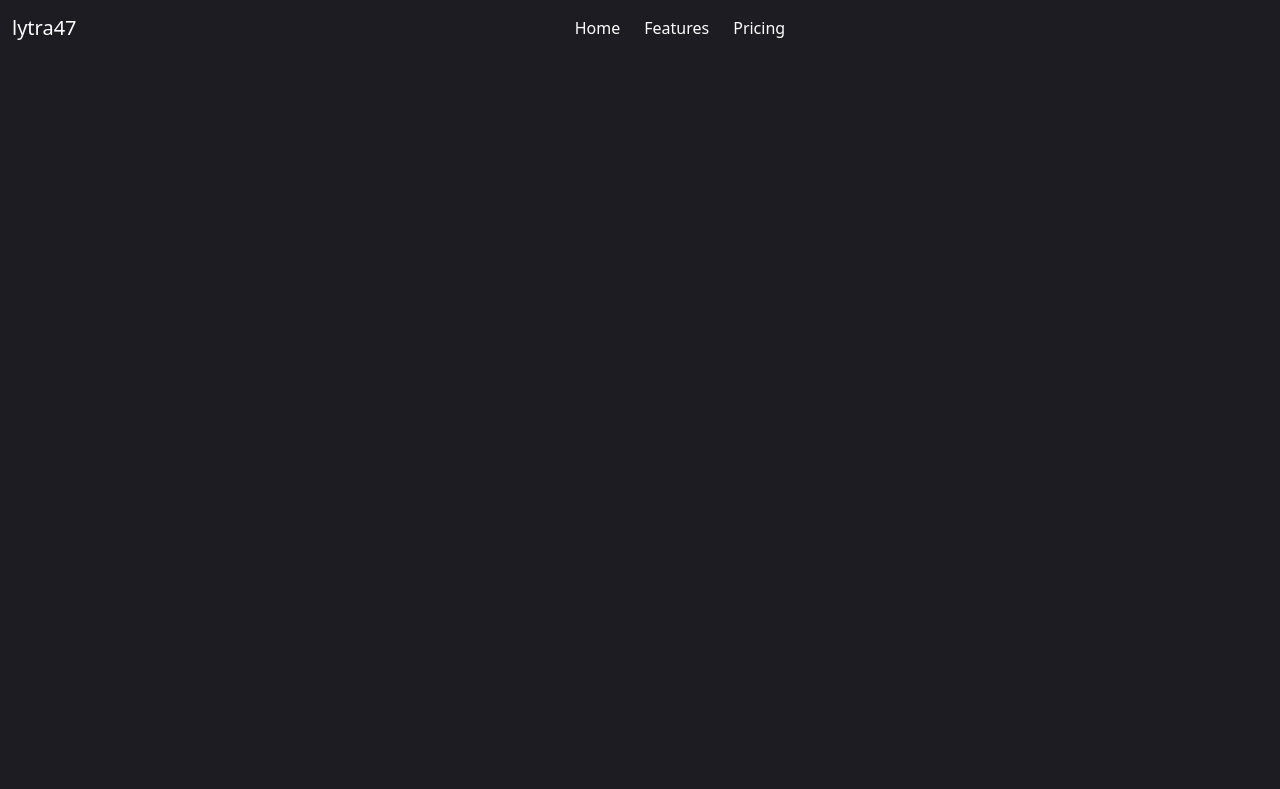
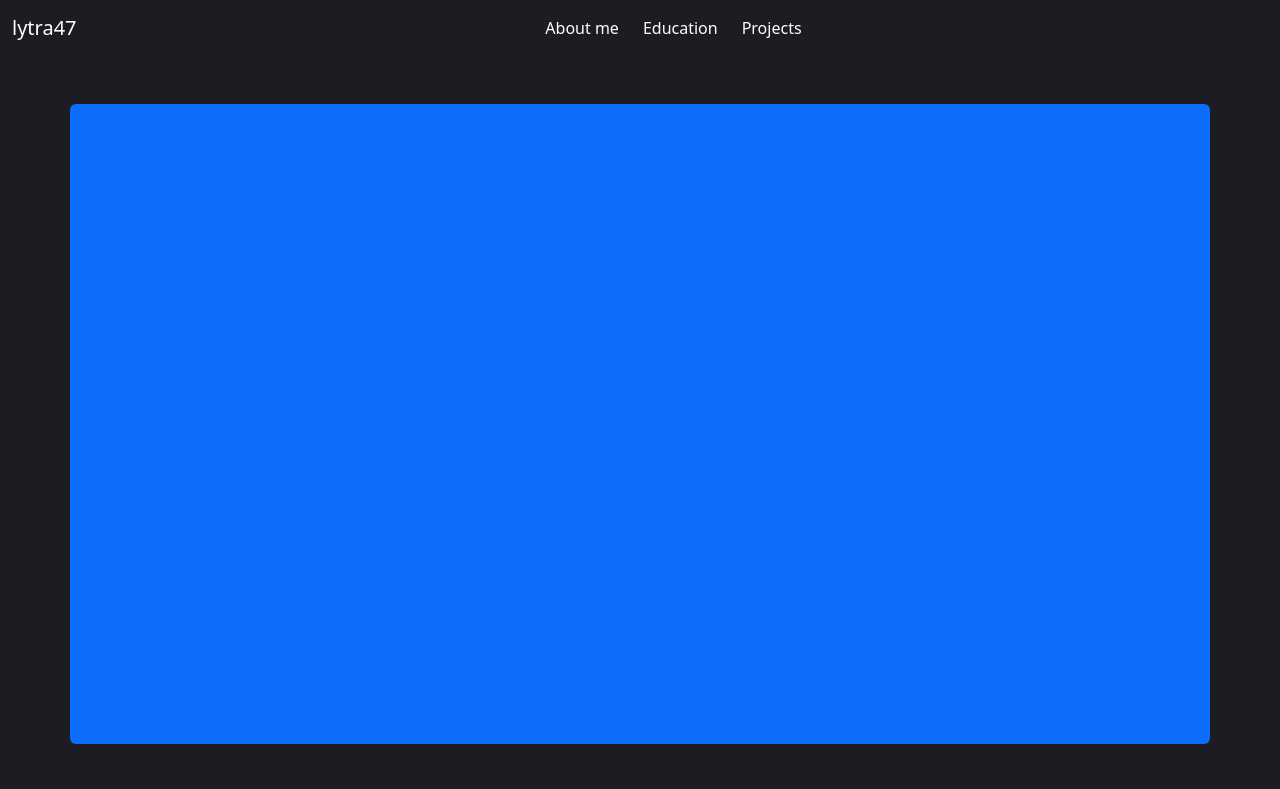
Before and after one commit to lytra47/CV, a plain HTML site: page index.html in a window 1280 px wide. Shown: the top 789 px of the page. Drawn offline with nearby package versions, Linux system fonts and the light colour scheme.

Commit message:
-navigation >button adjustments -container >container sections added.

```diff
--- a/index.html
+++ b/index.html
@@ -23,9 +23,7 @@
     <meta name="viewport" content="width=device-width, initial-scale=1.0" />
     <title>CV</title>
   </head>
-  <body></body>
-</html>
-
+  <body>
     <!-- NAVBAR start/////////////////////////////////////////////////////// -->
     <nav class="navbar navbar-expand-lg bg-transparent">
       <div class="container-fluid">
@@ -44,19 +42,38 @@
         <div class="collapse navbar-collapse" id="navbarNavAltMarkup">
           <div class="navbar-nav">
             <a
-          class="nav-link btn btn-outline-light rounded-5 ms-1 me-1"
+              class="nav-link btn btn-outline-light rounded-2 ms-1 me-1"
               aria-current="page"
               href="#"
-          >Home</a
+              >About me</a
             >
-        <a class="nav-link btn btn-outline-light rounded-5 ms-1 me-1" href="#"
-          >Features</a
+            <a
+              class="nav-link btn btn-outline-light rounded-2 ms-1 me-1"
+              href="#"
+              >Education</a
             >
-        <a class="nav-link btn btn-outline-light rounded-5 ms-1 me-1" href="#"
-          >Pricing</a
+            <a
+              class="nav-link btn btn-outline-light rounded-2 ms-1 me-1"
+              href="#"
+              >Projects</a
             >
           </div>
         </div>
       </div>
     </nav>
     <!-- NAVBAR end  /////////////////////////////////////////////////////// -->
+
+    <!--SECTION ONE START //////////////////////////////////////////////// -->
+    <div class="container mt-5 bg-primary w-100 rounded-2"></div>
+    <!--SECTION ONE END   //////////////////////////////////////////////// -->
+
+    <!--SECTION TWO START //////////////////////////////////////////////// -->
+    <div class="container mt-5 bg-primary w-100 rounded-2"></div>
+    <!--SECTION TWO END   //////////////////////////////////////////////// -->
+
+    <!--SECTION THREE START  ////////////////////////////////////////////////-->
+    <div class="container mt-5 bg-primary w-100 rounded-2"></div>
+    <!--SECTION THREE END    ////////////////////////////////////////////////-->
+    <!--/////////////////////////////////////////////////////////////////// END/////////////////////////////////////////////////////////////// -->
+  </body>
+</html>
--- a/style.css
+++ b/style.css
@@ -2,9 +2,12 @@ body {
   background-color: #1d1c22;
 }
 .navbar-nav {
-  margin-left: 40%;
+  margin-left: 37.5%;
 }
 .nav-link {
   color: white;
   border: none;
 }
+.container {
+  height: 80vh;
+}
```
Lines whose indentation alone changed are shown as unchanged.
